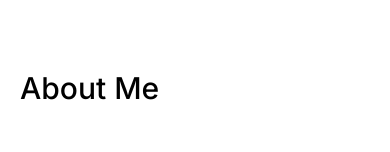
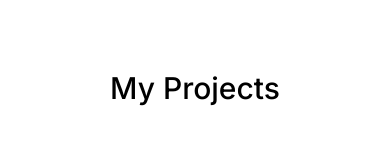
Before and after one commit to ecaleb97/Portfolio, a Next.js app: page / in a window 390 px wide. Shown: the part 620-772 px from the top of the page. Built offline with nearby package versions, Linux system fonts and the light colour scheme.

Commit message:
Add Projects component to Home page and fix mobile menu positioning

```diff
--- a/app/page.tsx
+++ b/app/page.tsx
@@ -1,10 +1,12 @@
 import { Intro } from '../components/intro'
 import { About } from '../components/about'
+import { Projects } from '@/components/projects'
 
 export default function Home() {
   return (
     <main className='flex flex-col items-center px-5'>
       <Intro />
+      <Projects />
       <About />
     </main>
   )
--- a/components/header.tsx
+++ b/components/header.tsx
@@ -29,7 +29,7 @@ export function Header () {
       </div>
       { isMobileMenuOpen && (
         <nav className="bg-[#fbfbfb] z-[999] size-full
-          fixed top-[3rem] bottom-0
+          fixed top-0 bottom-0
           sm:hidden"
         >
           <ul className="text-[#333336] text-3xl pl-10 font-semibold
```
